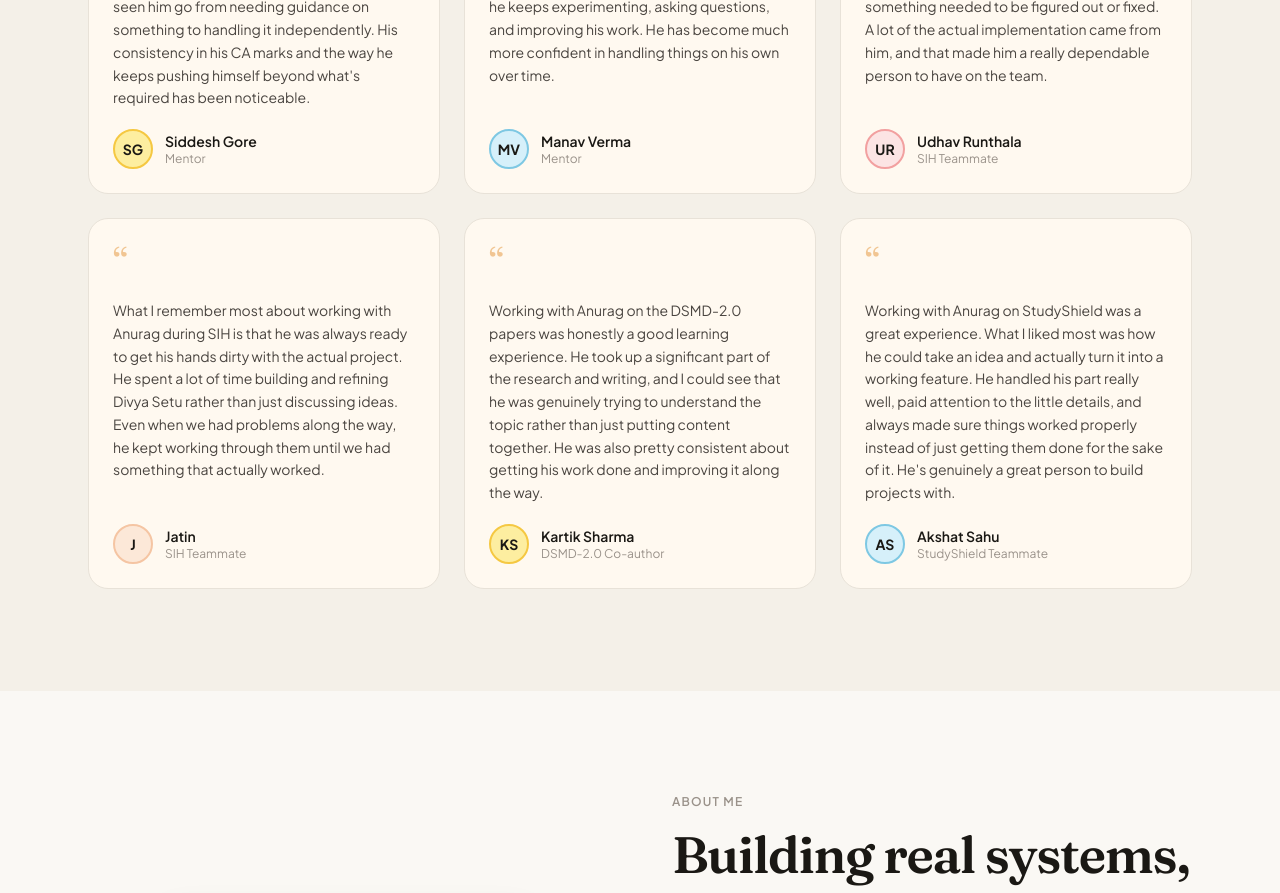
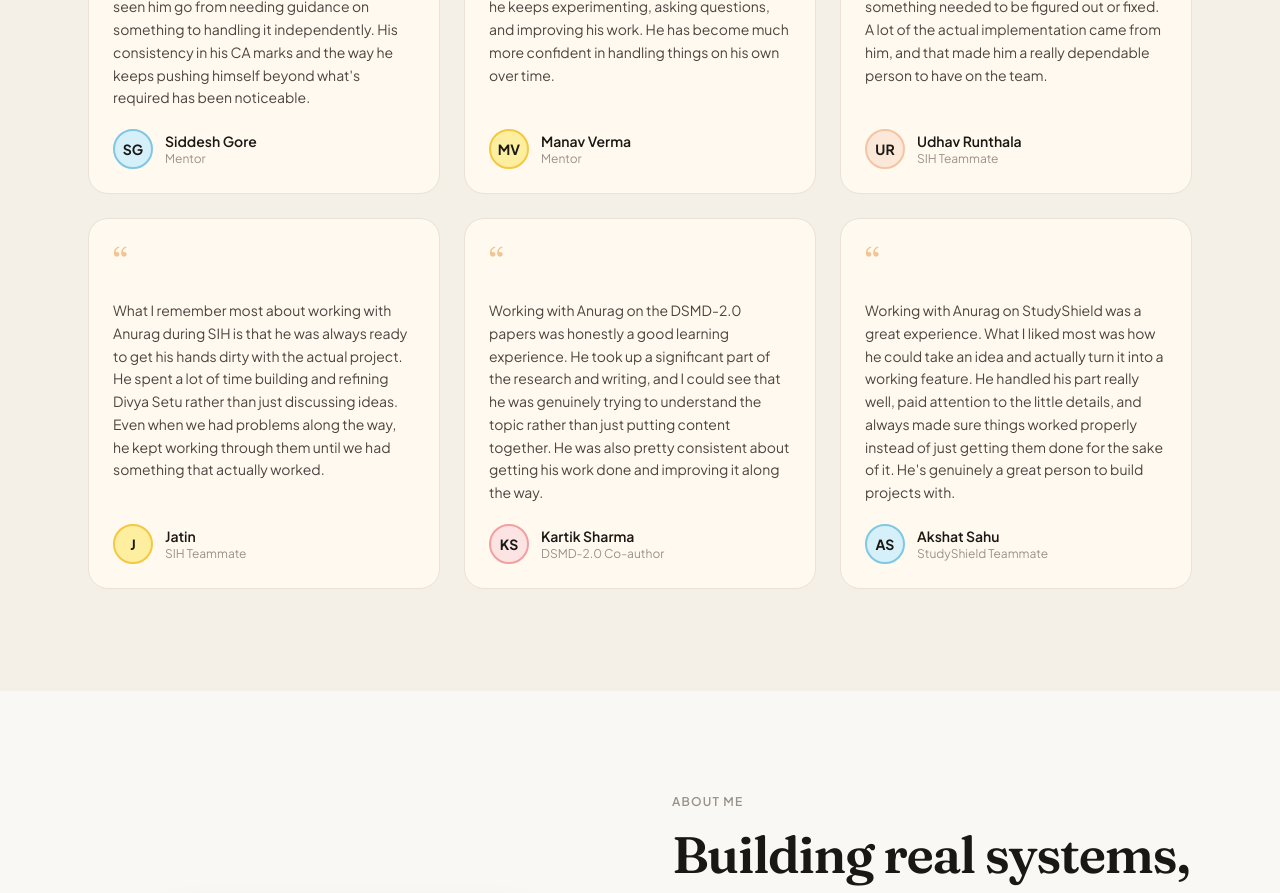
Before and after one commit to avi4rag/Anurag-Portfolio, a Next.js app: page / in a window 1280 px wide. Shown: the part 2420-3313 px from the top of the page. Built offline with nearby package versions, Linux system fonts and the light colour scheme.

Commit message:
refactor(testimonials): Use deterministic avatar colors for SSR hydration safety

```diff
--- a/components/ui/TestimonialCard.tsx
+++ b/components/ui/TestimonialCard.tsx
@@ -22,11 +22,18 @@ const AVATAR_COLORS = [
   { bg: "var(--accent-blue-soft)", border: "var(--accent-blue)", text: "var(--text-primary)" },
 ];
 
-let colorIndex = 0;
+function getColorIndex(name: string): number {
+  let hash = 0;
+  for (let i = 0; i < name.length; i++) {
+    hash = (hash << 5) - hash + name.charCodeAt(i);
+    hash |= 0;
+  }
+  return Math.abs(hash) % AVATAR_COLORS.length;
+}
 
 export function TestimonialCard({ name, role, quote }: TestimonialCardProps) {
   const initials = getInitials(name);
-  const colors = AVATAR_COLORS[colorIndex++ % AVATAR_COLORS.length];
+  const colors = AVATAR_COLORS[getColorIndex(name)];
 
   return (
     <div
```
